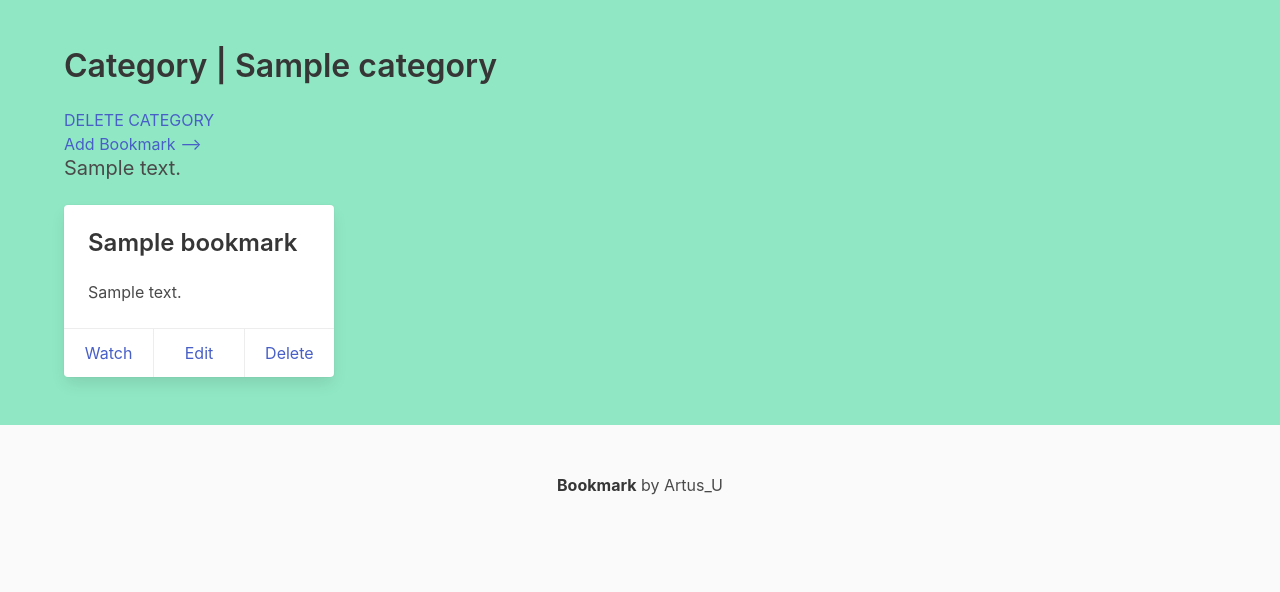
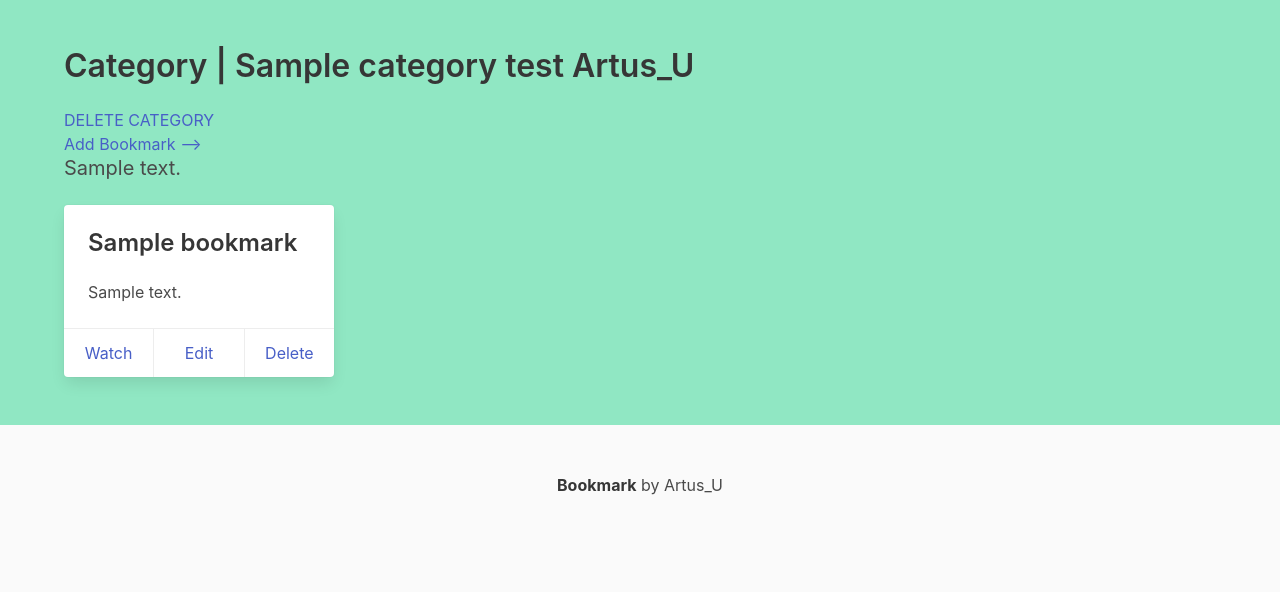
Before and after one commit to ArtusU/bookmark-saas, a Django app: page /app/categories/1/ in a window 1280 px wide. Shown: the part 56-648 px from the top of the page. Run offline with Django 4.2, Linux system fonts and the light colour scheme; a user stored in the database is signed in; tables that the repository leaves empty hold one stand-in row (values such as "Sample post"); some libraries are stand-ins or nearby versions.

Commit message:
vue setup

```diff
--- a/apps/bookmarker/templates/bookmarker/category.html
+++ b/apps/bookmarker/templates/bookmarker/category.html
@@ -1,8 +1,8 @@
 {% extends 'core/base.html' %}
 
 {% block content %}
-<div class="container">
-    <h1 class="title">Category | {{category.title}}</h1>
+<div class="container" id="delete-category">
+    <h1 class="title">Category | {{category.title}} [[ message ]]</h1>
     <a href="{% url 'category_delete' category.id %}">DELETE CATEGORY</a>
     </br>
     <a href="{% url 'bookmark_add' category.id %}">Add Bookmark --></a>
@@ -39,4 +39,15 @@
 {% endblock %}
 
 {% block scripts %}
+    <script type="text/javascript">
+        new Vue({
+            el: '#delete-category',
+            delimiters: ['[[', ']]'],
+            data () {
+                return {
+                    message: 'test Artus_U'
+                }
+            }
+        })
+    </script>
 {% endblock %}
--- a/apps/core/templates/core/base.html
+++ b/apps/core/templates/core/base.html
@@ -7,7 +7,7 @@
     <title>Bookmark</title>
     <link rel="stylesheet" href="https://cdn.jsdelivr.net/npm/bulma@0.9.4/css/bulma.min.css">
     <script defer src="https://use.fontawesome.com/releases/v5.3.1/js/all.js"></script>
-    <script src="https://unpkg.com/vue@3/dist/vue.global.js"></script>
+    <script src="https://cdn.jsdelivr.net/npm/vue/dist/vue.js"></script>
     <script src="https://unpkg.com/axios/dist/axios.min.js"></script>
     <link rel="stylesheet" href="{% static 'styles/main.css' %}">
   </head>
```
